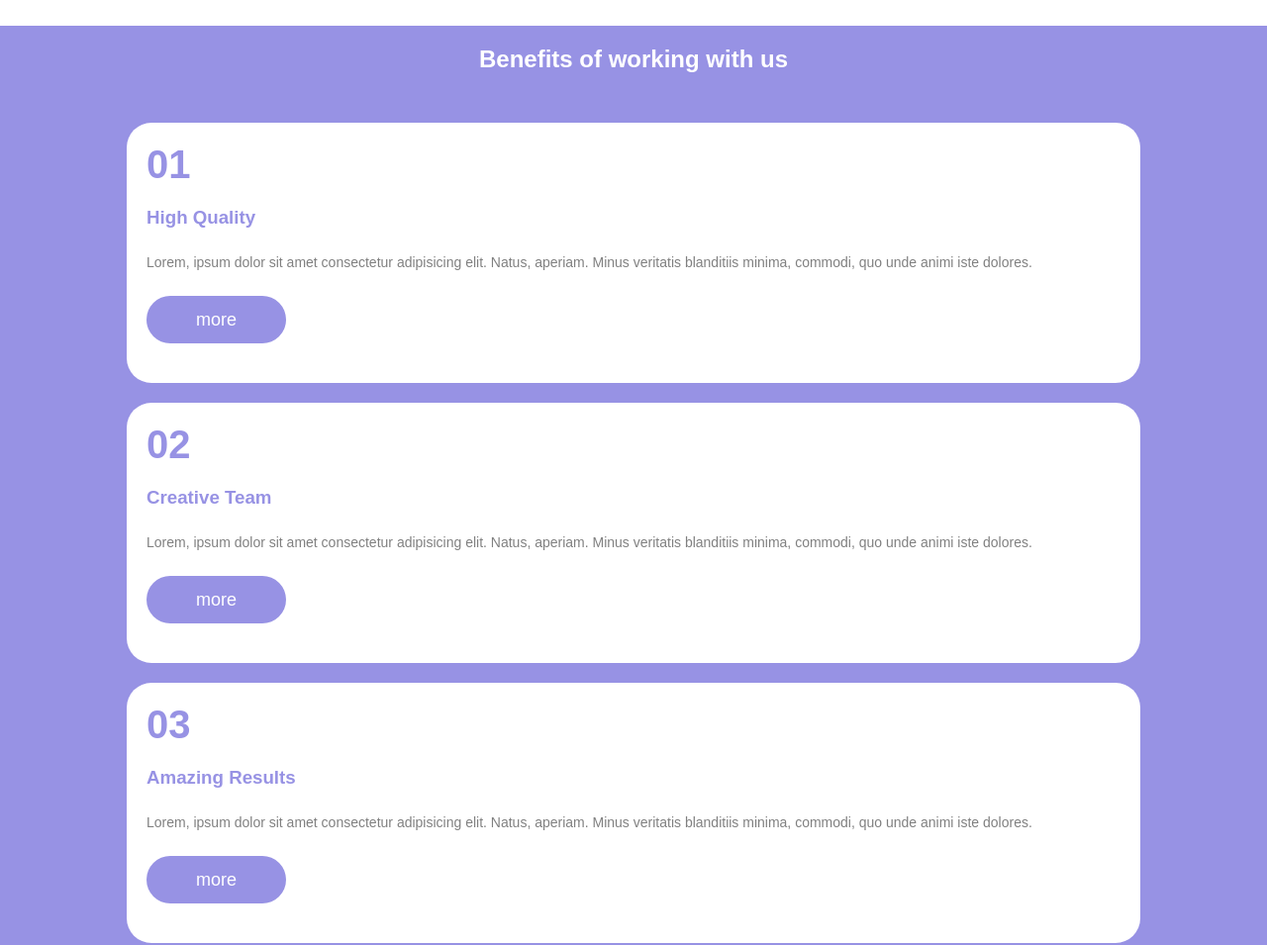
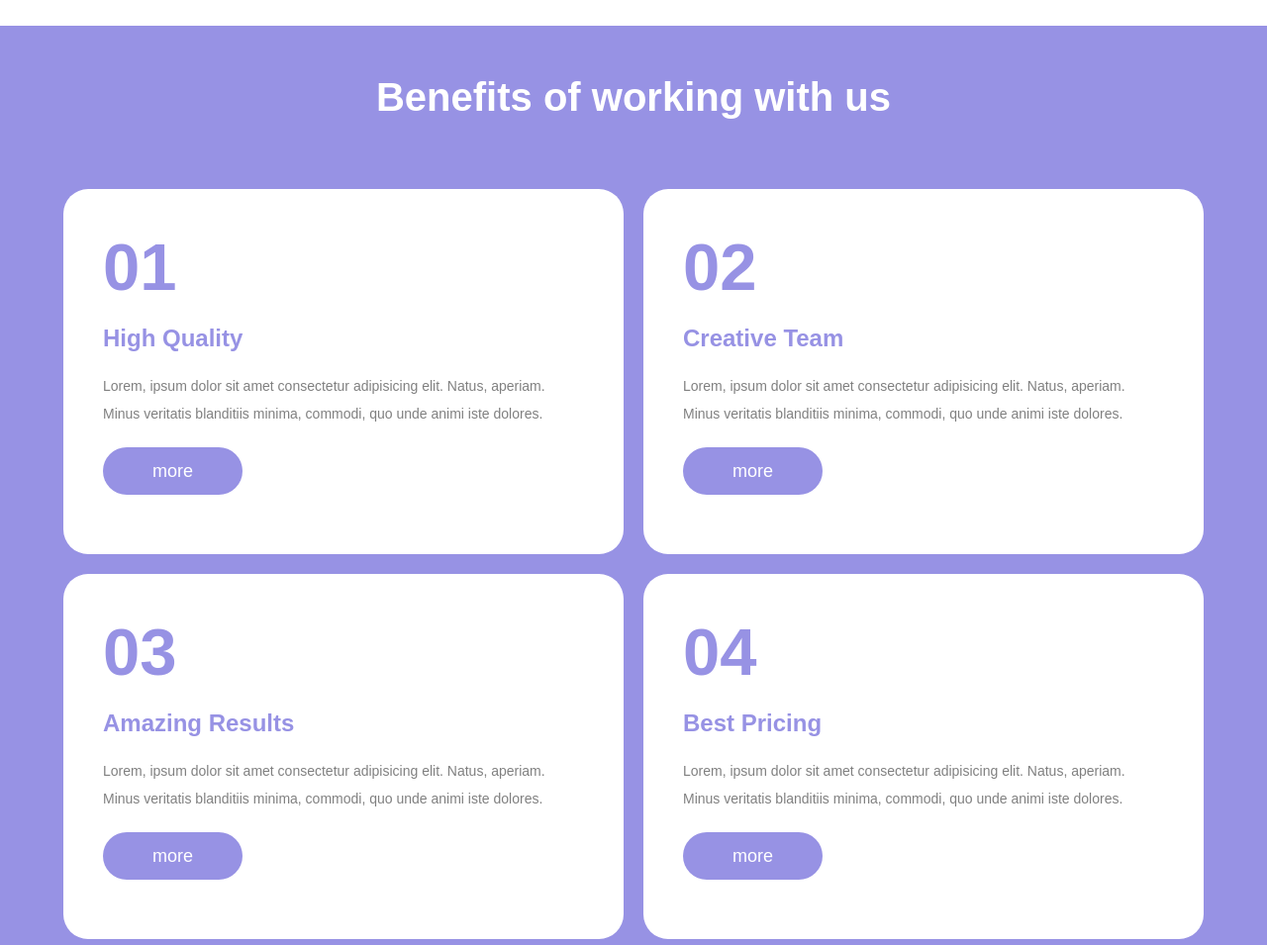
Before and after one commit to DarioGuastella/htmlcss-responsive-layout, a plain HTML site: page index.html in a window 1280 px wide. Shown: the part 5260-6215 px from the top of the page at 99% size. Drawn offline with Linux system fonts and the light colour scheme.

Commit message:
continua responsive tablet

```diff
--- a/css/style.css
+++ b/css/style.css
@@ -239,7 +239,32 @@ footer a {
 
     /* BENEFITS */
 
+    .benefits-title {
+        font-size: 40px;
+        margin-top: 30px;
+    }
 
+    .benefits-container {
+        width: 90%;
+        display: flex;
+        flex-direction: row;
+        flex-wrap: wrap;
+        margin: 0 auto;
+        gap: 20px;
+    }
+
+    .benefits-card {
+        width: calc(50% - 10px);
+        margin: 0 auto;
+        padding: 40px;
+    }
+    .benefits-card h2 {
+        font-size: 67px;
+    }
+
+    .benefits-card h3 {
+        font-size: 24px;
+    }
 
 
 }
--- a/index.html
+++ b/index.html
@@ -131,13 +131,14 @@
         </section>
         <!-- BENEFITS
          -->
-        <section>
-            <div class="d-flex flex-col my-a40 bg-violet">
+        <section class="bg-violet pb-50">
+            <div class="d-flex flex-col my-a40 bg-violet benefits-container">
                 <div class="w-80 my-a20 t-white">
-                    <h2 class="t-white centered mb-30">Benefits of working with us</h2>
+                    <h2 class="t-white centered mb-30 benefits-title">Benefits of working with us</h2>
                 </div>
                 <!-- BENEFITS CARD START -->
-                <div class="w-80 mb-a20 bg-white r-25 p-20 t-grey">
+
+                    <div class="w-80 mb-a20 bg-white r-25 p-20 t-grey benefits-card">
                         <h2 class="big-title t-violet">01</h2>
                         <h3 class="t-violet my-20">High Quality</h3>
                         <p class="t-grey fw-300">Lorem, ipsum dolor sit amet consectetur adipisicing elit. Natus, aperiam. Minus veritatis blanditiis minima, commodi, quo unde animi iste dolores.</p>
@@ -145,9 +146,10 @@
                             more
                         </div>
                     </div>
+
                 <!-- BENEFITS CARD END -->
                 <!-- BENEFITS CARD START -->
-                <div class="w-80 mb-a20 bg-white r-25 p-20 t-grey">
+                <div class="w-80 mb-a20 bg-white r-25 p-20 t-grey benefits-card">
                     <h2 class="big-title t-violet">02</h2>
                     <h3 class="t-violet my-20">Creative Team</h3>
                     <p class="t-grey fw-300">Lorem, ipsum dolor sit amet consectetur adipisicing elit. Natus, aperiam. Minus veritatis blanditiis minima, commodi, quo unde animi iste dolores.</p>
@@ -157,7 +159,7 @@
                 </div>
                 <!-- BENEFITS CARD END -->
                 <!-- BENEFITS CARD START -->
-                <div class="w-80 mb-a20 bg-white r-25 p-20 t-grey">
+                <div class="w-80 mb-a20 bg-white r-25 p-20 t-grey benefits-card">
                     <h2 class="big-title t-violet">03</h2>
                     <h3 class="t-violet my-20">Amazing Results</h3>
                     <p class="t-grey fw-300">Lorem, ipsum dolor sit amet consectetur adipisicing elit. Natus, aperiam. Minus veritatis blanditiis minima, commodi, quo unde animi iste dolores.</p>
@@ -167,7 +169,7 @@
                 </div>
                 <!-- BENEFITS CARD END -->
                 <!-- BENEFITS CARD START -->
-                <div class="w-80 mb-a20 bg-white r-25 p-20 t-grey">
+                <div class="w-80 mb-a20 bg-white r-25 p-20 t-grey benefits-card">
                     <h2 class="big-title t-violet">04</h2>
                     <h3 class="t-violet my-20">Best Pricing</h3>
                     <p class="t-grey fw-300">Lorem, ipsum dolor sit amet consectetur adipisicing elit. Natus, aperiam. Minus veritatis blanditiis minima, commodi, quo unde animi iste dolores.</p>
@@ -177,7 +179,7 @@
                 </div>
                 <!-- BENEFITS CARD END -->
                 <!-- BENEFITS CARD START -->
-                <div class="w-80 mb-a20 bg-white r-25 p-20 t-grey">
+                <div class="w-80 mb-a20 bg-white r-25 p-20 t-grey benefits-card">
                     <h2 class="big-title t-violet">05</h2>
                     <h3 class="t-violet my-20">Innovations</h3>
                     <p class="t-grey fw-300">Lorem, ipsum dolor sit amet consectetur adipisicing elit. Natus, aperiam. Minus veritatis blanditiis minima, commodi, quo unde animi iste dolores.</p>
@@ -187,7 +189,7 @@
                 </div>
                 <!-- BENEFITS CARD END -->
                 <!-- BENEFITS CARD START -->
-                <div class="w-80 mb-a20 bg-white r-25 p-20 t-grey">
+                <div class="w-80 mb-a20 bg-white r-25 p-20 t-grey benefits-card">
                     <h2 class="big-title t-violet">06</h2>
                     <h3 class="t-violet my-20">24/7 Support</h3>
                     <p class="t-grey fw-300">Lorem, ipsum dolor sit amet consectetur adipisicing elit. Natus, aperiam. Minus veritatis blanditiis minima, commodi, quo unde animi iste dolores.</p>
```
Lines whose indentation alone changed are shown as unchanged.
